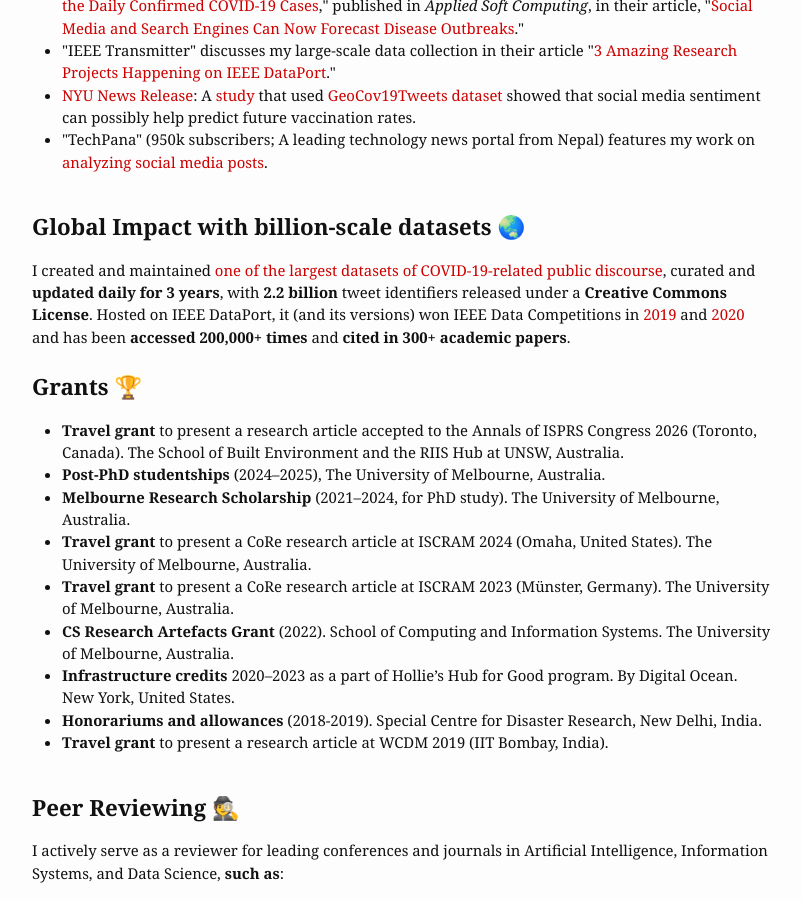
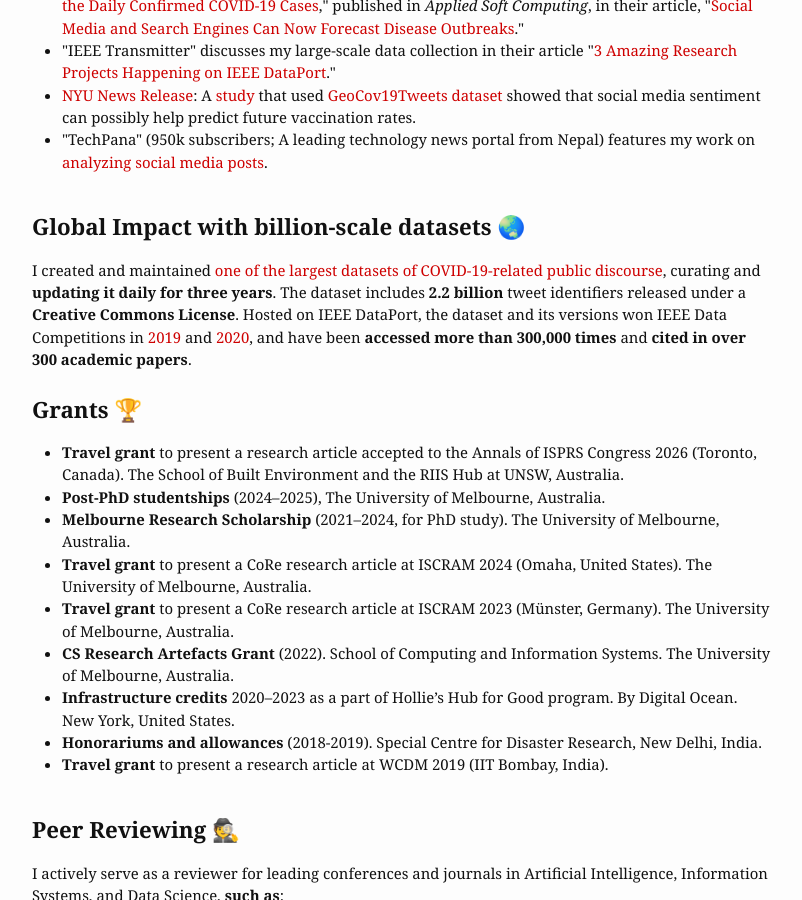
Before and after one commit to rabindralamsal/personal-site, a Jekyll site: the page built from index.html, in a window 1280 px wide and 900 px high, scrolled down 1562 px. Shown: the whole window, without its empty margins (238-1040 px from the left). Built offline with Jekyll 4.4.1, drawn with Linux system fonts in a browser that asks for light colours.

Commit message:
Refine COVID-19 dataset description and statistics
Reworded the description of the COVID-19 dataset for clarity and updated access and citation statistics.

```diff
--- a/index.html
+++ b/index.html
@@ -76,7 +76,7 @@
 
 <br>
 <h2> Global Impact with billion-scale datasets 🌏</h2>
-I created and maintained <a href="https://ieee-dataport.org/open-access/coronavirus-covid-19-tweets-dataset">one of the largest datasets of COVID-19-related public discourse</a>, curated and <b>updated daily for 3 years</b>, with <b>2.2 billion</b> tweet identifiers released under a <b>Creative Commons License</b>. Hosted on IEEE DataPort, it (and its versions) won IEEE Data Competitions in <a href="https://ieee-dataport.org/news/winners-2019-ieee-dataport-dataset-contest">2019</a> and <a href="https://ieee-dataport.org/news/winners-2020-ieee-dataport-dataset-contest">2020</a> and has been <b>accessed 200,000+ times</b> and <b>cited in 300+ academic papers</b>.
+I created and maintained <a href="https://ieee-dataport.org/open-access/coronavirus-covid-19-tweets-dataset">one of the largest datasets of COVID-19-related public discourse</a>, curating and <b>updating it daily for three years</b>. The dataset includes <b>2.2 billion</b> tweet identifiers released under a <b>Creative Commons License</b>. Hosted on IEEE DataPort, the dataset and its versions won IEEE Data Competitions in <a href="https://ieee-dataport.org/news/winners-2019-ieee-dataport-dataset-contest">2019</a> and <a href="https://ieee-dataport.org/news/winners-2020-ieee-dataport-dataset-contest">2020</a>, and have been <b>accessed more than 300,000 times</b> and <b>cited in over 300 academic papers</b>.
 
 <br><br>
 <h2> Grants 🏆</h2>
```
